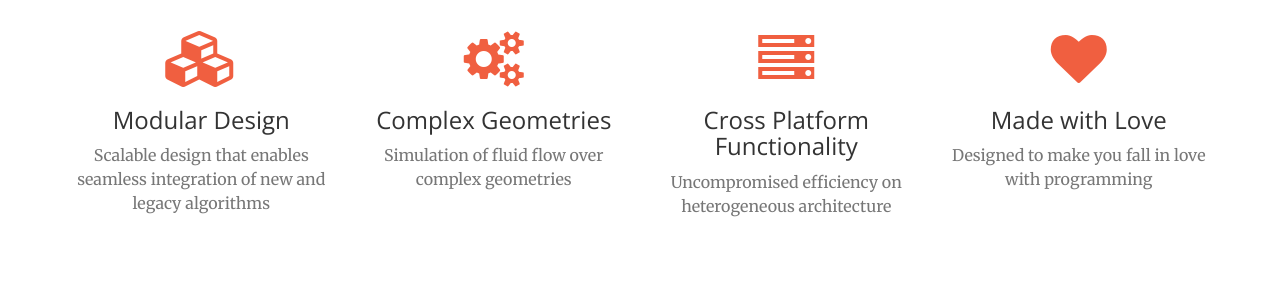
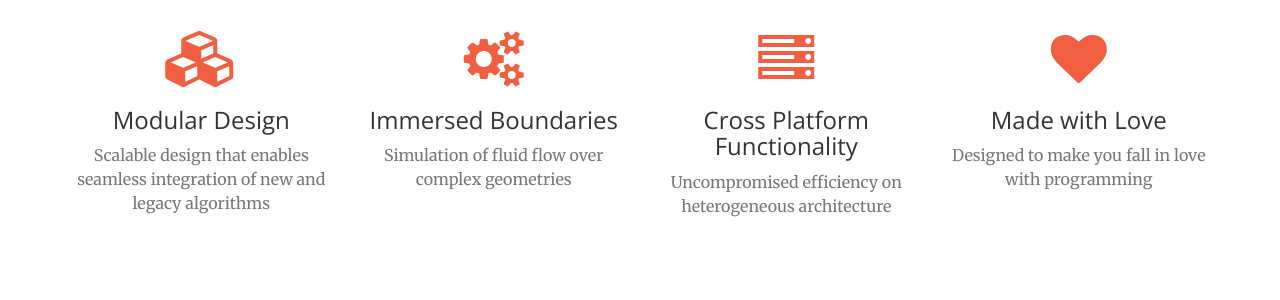
Before and after one commit to akashdhruv/FlowX, a Jekyll site: the page built from docs/index.html, in a window 1280 px wide and 900 px high, scrolled down 851 px. Shown: the part 214-514 px from the top of the window. Built offline with Jekyll 4.4.1, drawn with Linux system fonts in a browser that asks for light colours.

Commit message:
changing website desc

```diff
--- a/docs/_includes/services.html
+++ b/docs/_includes/services.html
@@ -19,7 +19,7 @@
             <div class="col-lg-3 col-md-6 text-center">
                 <div class="service-box">
                     <i class="fa fa-4x fas fa-gears wow bounceIn text-primary" data-wow-delay=".1s"></i>
-                    <h3>Complex Geometries</h3>
+                    <h3>Immersed Boundaries</h3>
                     <p class="text-muted">Simulation of fluid flow over complex geometries</p>
                 </div>
             </div>
```
